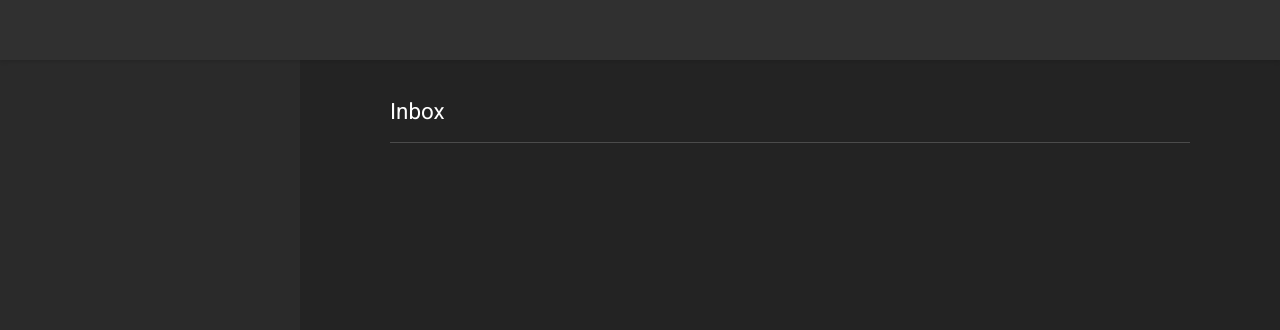
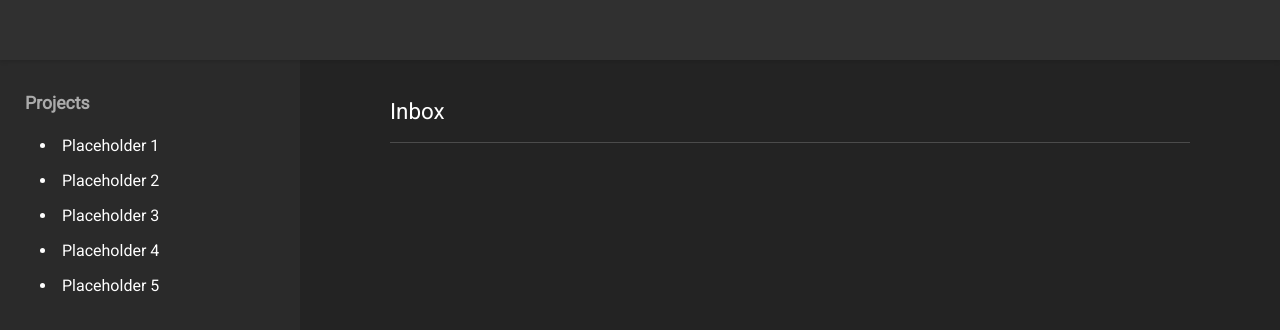
Before and after one commit to hamzahuda/to-do-list, a website built with webpack: page dist/index.html in a window 1280 px wide. Built offline with nearby package versions, Linux system fonts and the light colour scheme.

Commit message:
Create sidebar layout

```diff
--- a/src/css/style.css
+++ b/src/css/style.css
@@ -5,6 +5,8 @@ body {
     color: white;
     font-family: "Roboto", sans-serif;
 }
+
+/* Header Styling */
 
 .header {
     grid-row: 1 / 2;
@@ -14,11 +16,41 @@ body {
     box-shadow: 0 2px 4px rgba(0, 0, 0, 0.121);
 }
 
+/* Sidebar Styling */
+
 .sidebar {
     grid-row: 2 / 3;
     grid-column: 1 / 2;
     background-color: rgb(42, 42, 42);
 }
+
+.sidebar {
+    padding: 35px 25px;
+}
+
+#sidebarTitle {
+    color: rgb(171, 171, 171);
+    font-weight: 900;
+    margin-bottom: 15px;
+    font-size: 1.1rem;
+}
+
+.project {
+    list-style: disc;
+    list-style-position: inside;
+    height: 35px;
+    line-height: 35px;
+    padding-left: 15px;
+    border-radius: 5px;
+    transition: ease-in-out 0s;
+}
+
+.project:hover {
+    cursor: pointer;
+    background-color: rgb(64, 64, 64);
+}
+
+/* Main Content Styling */
 
 .content {
     grid-row: 2 / 3;
@@ -33,7 +65,7 @@ body {
     min-width: 70px;
 }
 
-.selected-project {
+.current-project {
     grid-row: 1 / 2;
     grid-column: 2 / 3;
     max-width: 800px;
```
Also changed, not shown: dist/index.html.
